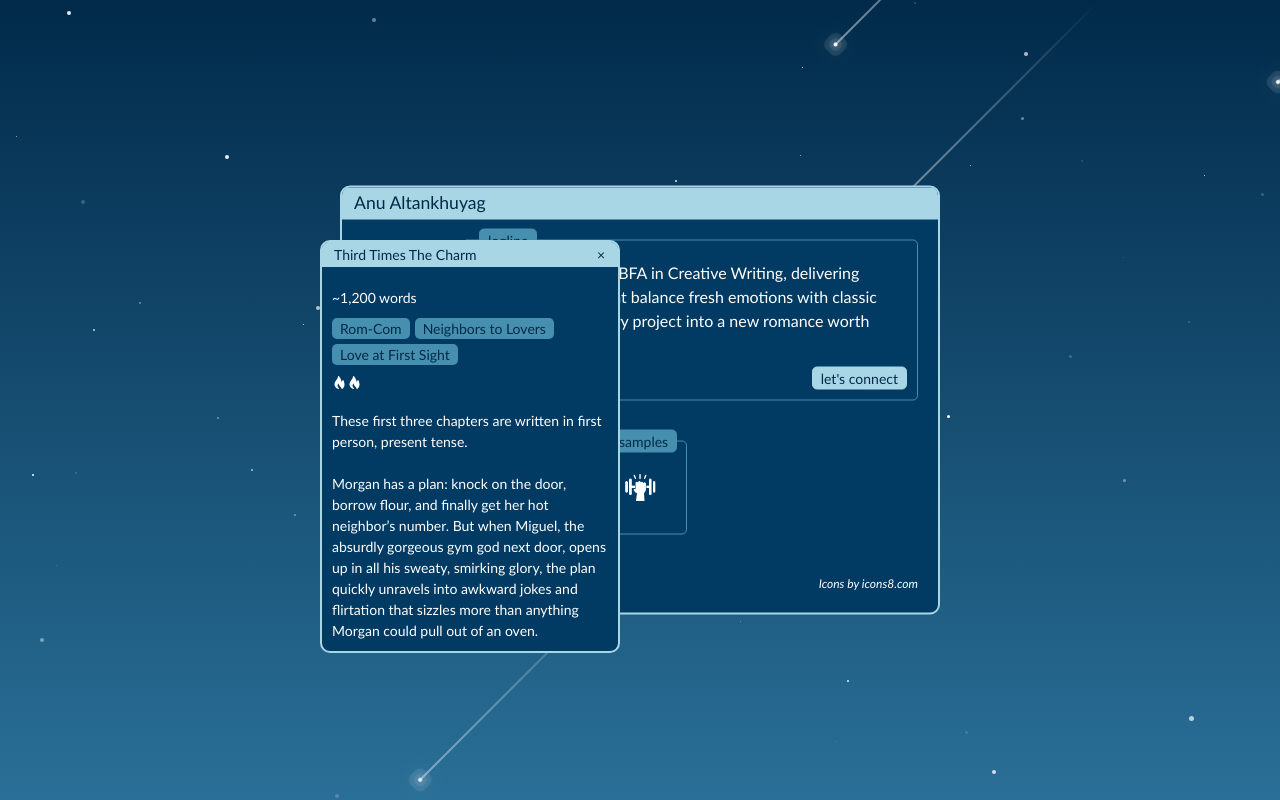
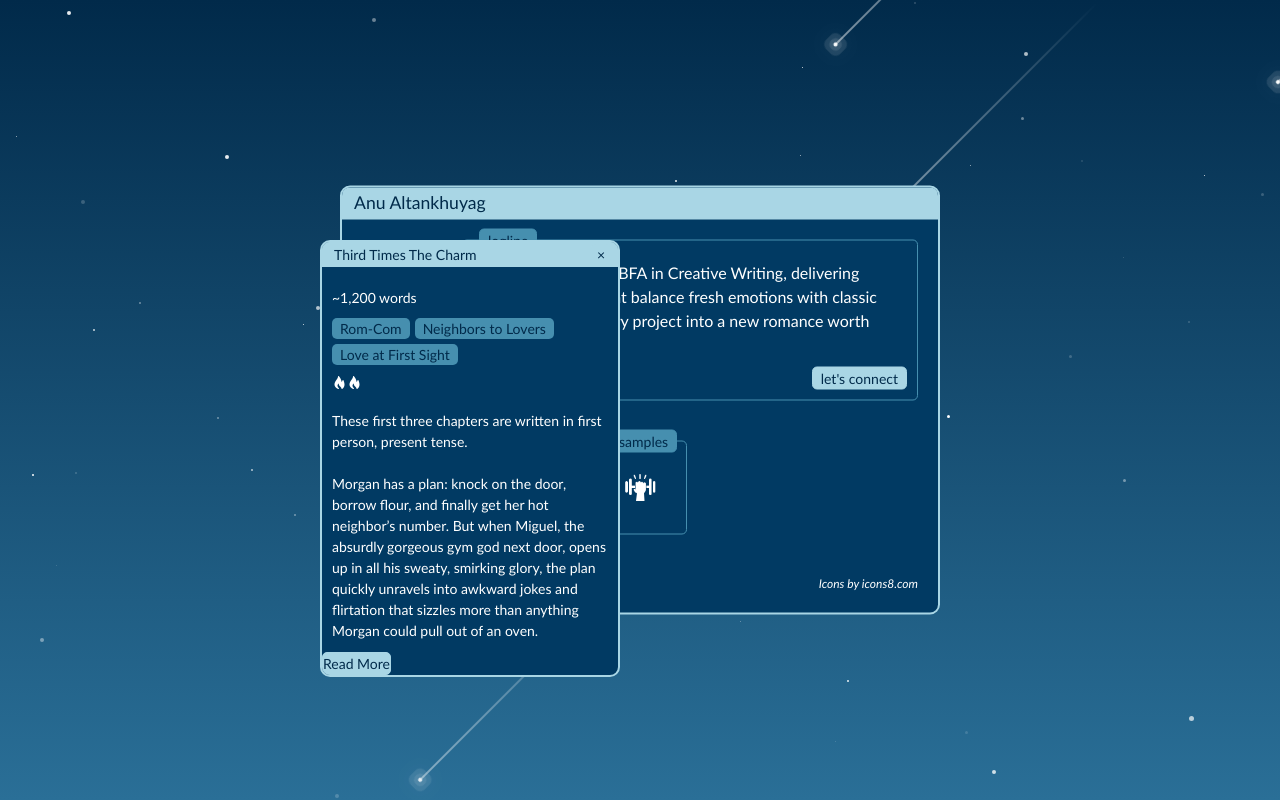
Before and after one commit to lunargravity/anuromance, a Next.js app: page / in a window 1280 px wide. Both pictures are taken after a click on the element 640 px from the left and 487 px from the top of the page. Shown: the top 800 px of the page. Built offline with nearby package versions, Linux system fonts and the light colour scheme.

Commit message:
Added Read More button

```diff
--- a/src/app/firstsample.tsx
+++ b/src/app/firstsample.tsx
@@ -22,6 +22,7 @@ export default function FirstSample({ onClick }: SampleProps) {
         <br />
         <p>Morgan has a plan: knock on the door, borrow flour, and finally get her hot neighbor’s number. But when Miguel, the absurdly gorgeous gym god next door, opens up in all his sweaty, smirking glory, the plan quickly unravels into awkward jokes and flirtation that sizzles more than anything Morgan could pull out of an oven.</p>
       </div>
+      <button>Read More</button>
     </div>
   );
 }
```
